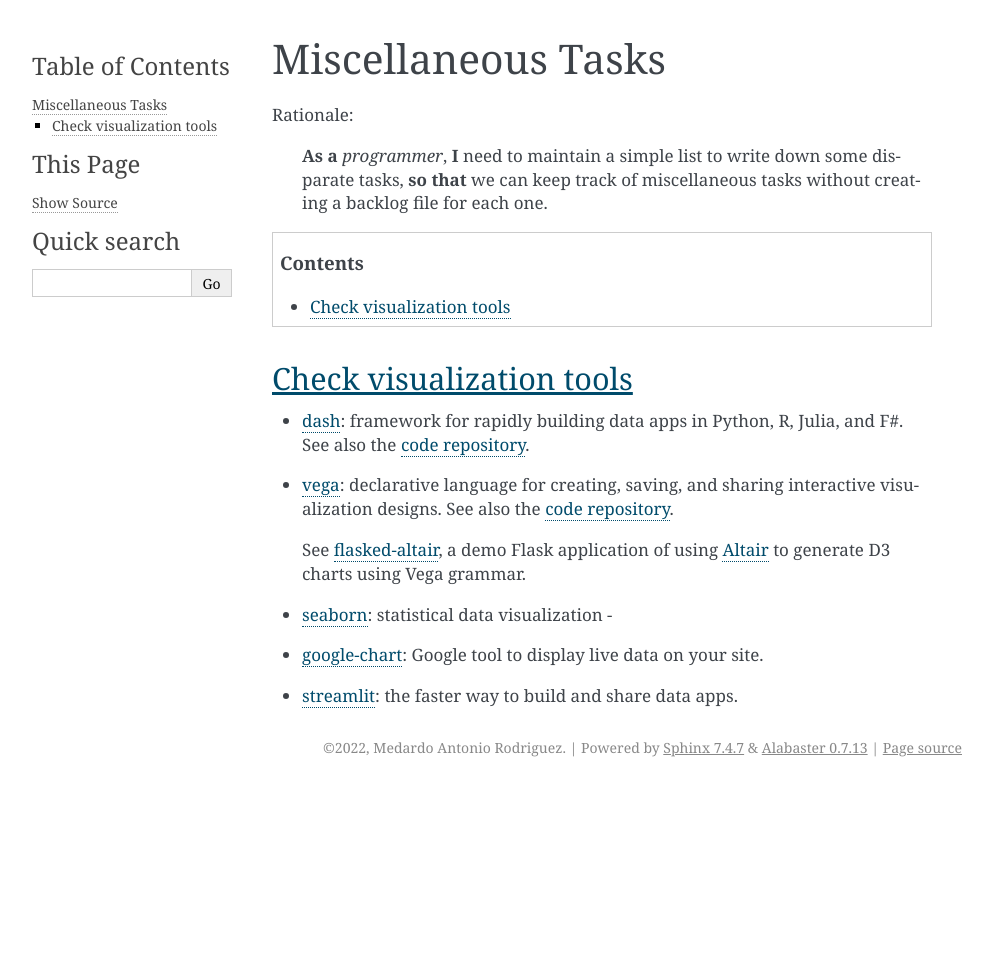
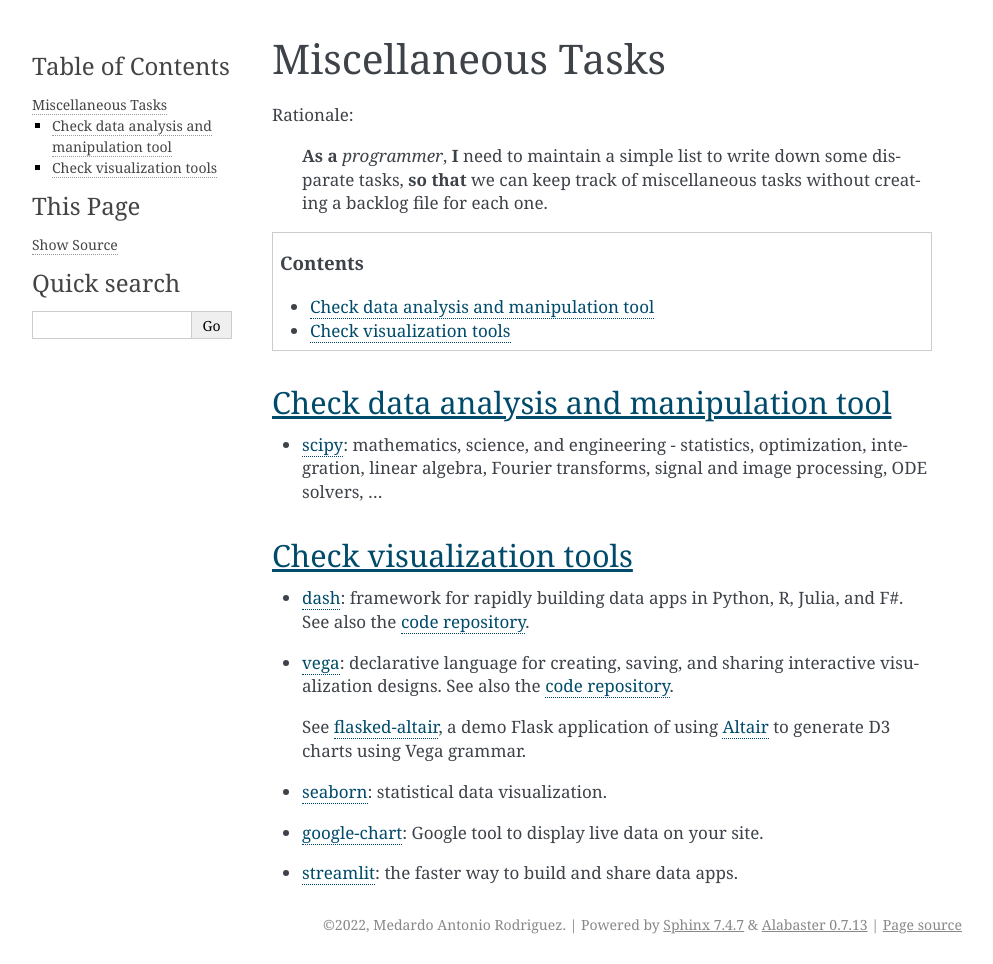
Before and after one commit to med-merchise/xash, a Sphinx documentation site: the page built from docs/source/backlog/backlog-0000-misc.rst, in a window 1280 px wide. Shown: the whole page, without its empty margins (148-1141 px from the left). Built offline with Sphinx 7.4.7, drawn with Linux system fonts in a browser that asks for light colours; before the commit the page ends 900 px from its top, so only the background shows below that.

Commit message:
Add basic data science packages

```diff
--- a/docs/source/backlog/backlog-0000-misc.rst
+++ b/docs/source/backlog/backlog-0000-misc.rst
@@ -12,6 +12,17 @@
    :depth: 1
 
 
+Check data analysis and manipulation tool
+-----------------------------------------
+
+- scipy_: mathematics, science, and engineering - statistics, optimization,
+  integration, linear algebra, Fourier transforms, signal and image
+  processing, ODE solvers, ...
+
+
+.. _scipy: https://github.com/scipy/scipy
+
+
 Check visualization tools
 -------------------------
 
@@ -24,7 +35,7 @@
   See flasked-altair_, a demo Flask application of using Altair_ to generate
   D3 charts using Vega grammar.
 
-- seaborn_: statistical data visualization -
+- seaborn_: statistical data visualization.
 
 - google-chart_: Google tool to display live data on your site.
 
--- a/pyproject.toml
+++ b/pyproject.toml
@@ -19,6 +19,8 @@
 [tool.poetry.dependencies]
 python = "^3.10"
 xit = {path = "../xit", develop = true}
+pandas = "^1.4.4"
+scipy = "^1.9.1"
 
 [tool.poetry.group.dev.dependencies]
 flake8 = "^4.0.1"
```
Also changed, not shown: docs/source/backlog/backlog-0001-install.rst (+8 -0 lines).
